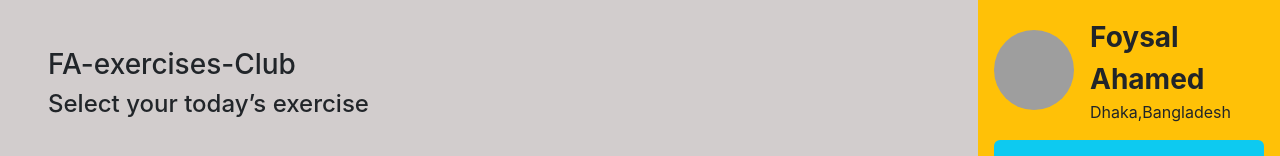
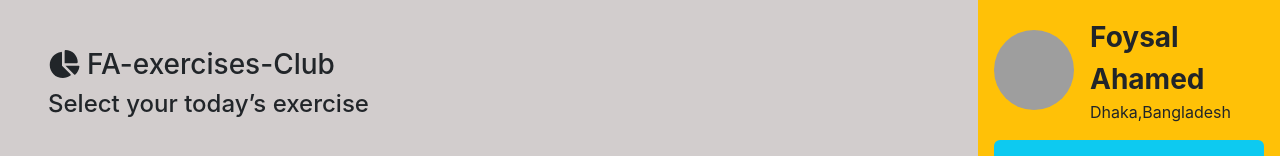
Before and after one commit to foysal1021/ultra-active-club-assin, a React (Create React App) app: page / in a window 1280 px wide. Shown: the top 156 px of the page. Built offline with nearby package versions, Linux system fonts and the light colour scheme; grey boxes are pictures that could not be loaded.

Commit message:
added react icon

```diff
--- a/package.json
+++ b/package.json
@@ -3,6 +3,9 @@
   "version": "0.1.0",
   "private": true,
   "dependencies": {
+    "@fortawesome/fontawesome-svg-core": "^6.2.0",
+    "@fortawesome/free-solid-svg-icons": "^6.2.0",
+    "@fortawesome/react-fontawesome": "^0.2.0",
     "@testing-library/jest-dom": "^5.16.5",
     "@testing-library/react": "^13.4.0",
     "@testing-library/user-event": "^13.5.0",
--- a/src/component/PhysicallyActivity/PhysicallyActivity.js
+++ b/src/component/PhysicallyActivity/PhysicallyActivity.js
@@ -1,4 +1,6 @@
 // this is PhysicallyActivity compoent
+import { FontAwesomeIcon } from '@fortawesome/react-fontawesome';
+import { faPieChart } from '@fortawesome/free-solid-svg-icons';
 import React, { useEffect, useState } from 'react';
 import AboutMe from '../About-Me/AboutMe';
 import Exercise from '../Exercise/Exercise';
@@ -23,7 +25,7 @@
 
             <div  className='col-12  col-lg-9'>
                 <div className='m-5'>
-                    <h3 className='text-start'> FA-exercises-Club </h3>
+                    <h3 className='text-start'> <FontAwesomeIcon icon={faPieChart}></FontAwesomeIcon>  FA-exercises-Club </h3>
                     <h4 className='text-start'>Select your today’s exercise </h4>
 
                     <div className='row'>
```
Also changed, not shown: 1 other file (tests, documents, lock files or other folders).
